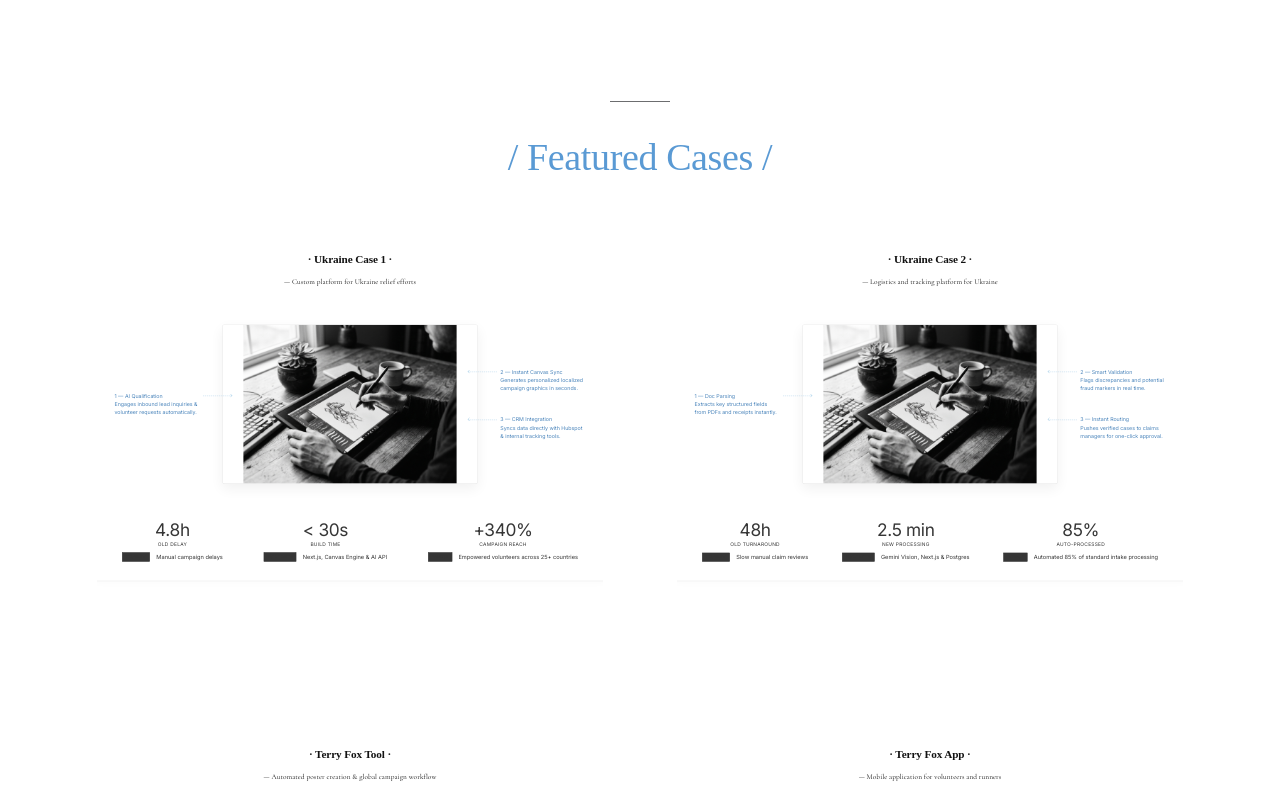
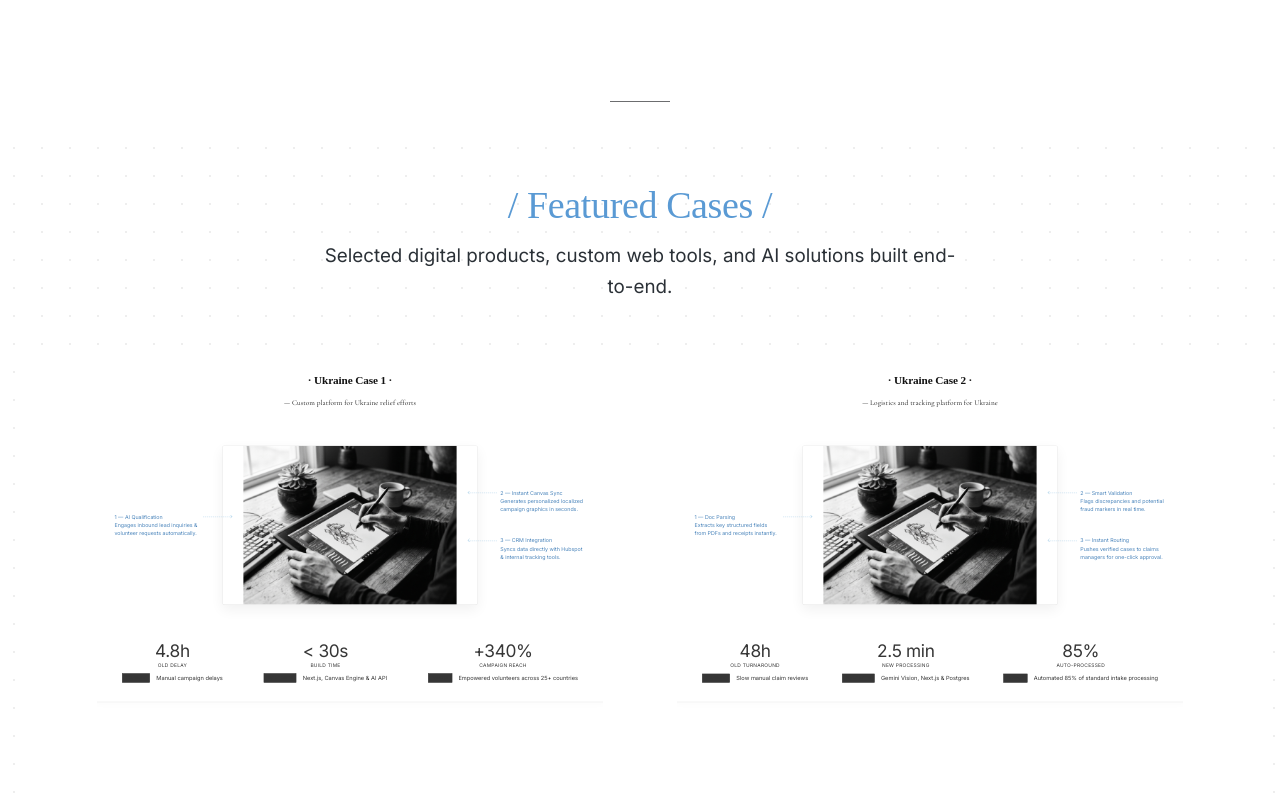
Before and after one commit to Irene2828/porfoliojuly, a Next.js app: page / in a window 1280 px wide. Shown: the part 2760-3560 px from the top of the page. Built offline with nearby package versions, Linux system fonts and the light colour scheme; no server answers; the database is empty; a web font is replaced by a local one.

Commit message:
Add subline copy and dot matrix background pattern to Featured Cases section

```diff
--- a/src/app/page.tsx
+++ b/src/app/page.tsx
@@ -46,8 +46,21 @@ export default async function HomePage() {
           opacity: 0.6
         }} />
 
-        {/* Cases Section Header */}
-        <div style={{ marginBottom: '3.5rem', textAlign: 'center' }}>
+        {/* Cases Section Header with Dot Matrix Pattern Background */}
+        <section
+          id="cases-section"
+          style={{
+            backgroundColor: '#ffffff',
+            backgroundImage: 'radial-gradient(circle, rgba(0, 0, 0, 0.065) 1.25px, transparent 1.25px)',
+            backgroundSize: '28px 28px',
+            width: '100vw',
+            marginLeft: 'calc(-50vw + 50%)',
+            marginRight: 'calc(-50vw + 50%)',
+            padding: '3rem 0 4rem 0',
+            marginBottom: '4rem'
+          }}
+        >
+          <div className="container" style={{ textAlign: 'center', marginBottom: '3.5rem' }}>
             <h2 style={{
               fontFamily: "'Times New Roman', Times, Georgia, serif",
               fontSize: 'clamp(24px, 4vw, 38px)',
@@ -56,15 +69,28 @@ export default async function HomePage() {
               lineHeight: 1.25,
               letterSpacing: '-0.01em',
               textAlign: 'center',
-            margin: '0 auto'
+              margin: '0 auto 0.75rem auto'
             }}>
               / Featured Cases /
             </h2>
+            <p style={{
+              fontFamily: "var(--font-sans), Inter, sans-serif",
+              fontSize: '1.175rem',
+              fontWeight: 500,
+              lineHeight: 1.6,
+              color: '#2a3036',
+              maxWidth: '640px',
+              margin: '0 auto',
+              textAlign: 'center'
+            }}>
+              Selected digital products, custom web tools, and AI solutions built end-to-end.
+            </p>
           </div>
 
-        <div style={{ marginBottom: '2rem' }}>
+          <div className="container" style={{ maxWidth: '1280px', margin: '0 auto', padding: '0 1.5rem' }}>
             <ProjectsV2 initialProjects={publishedProjects as any} />
           </div>
+        </section>
 
         {/* Process Section */}
         <ProcessSection />
```
Lines whose indentation alone changed are shown as unchanged.
